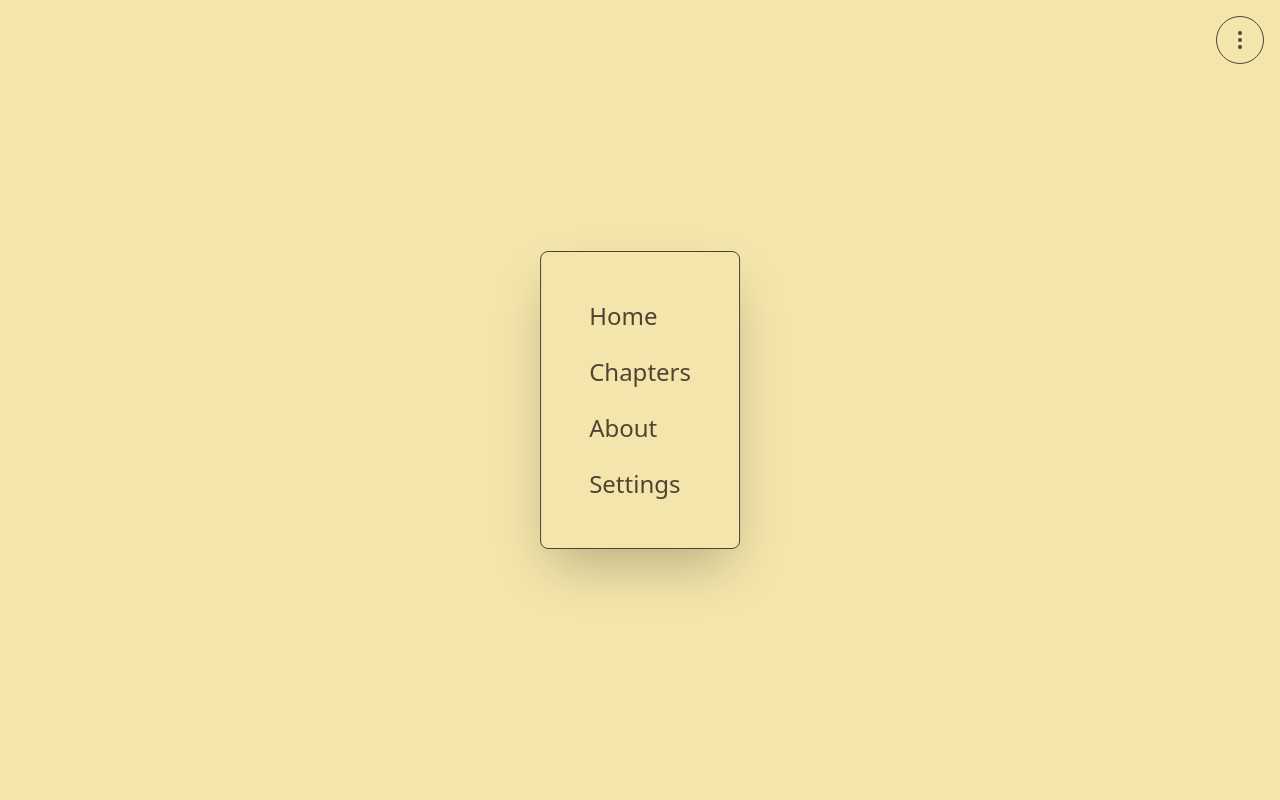
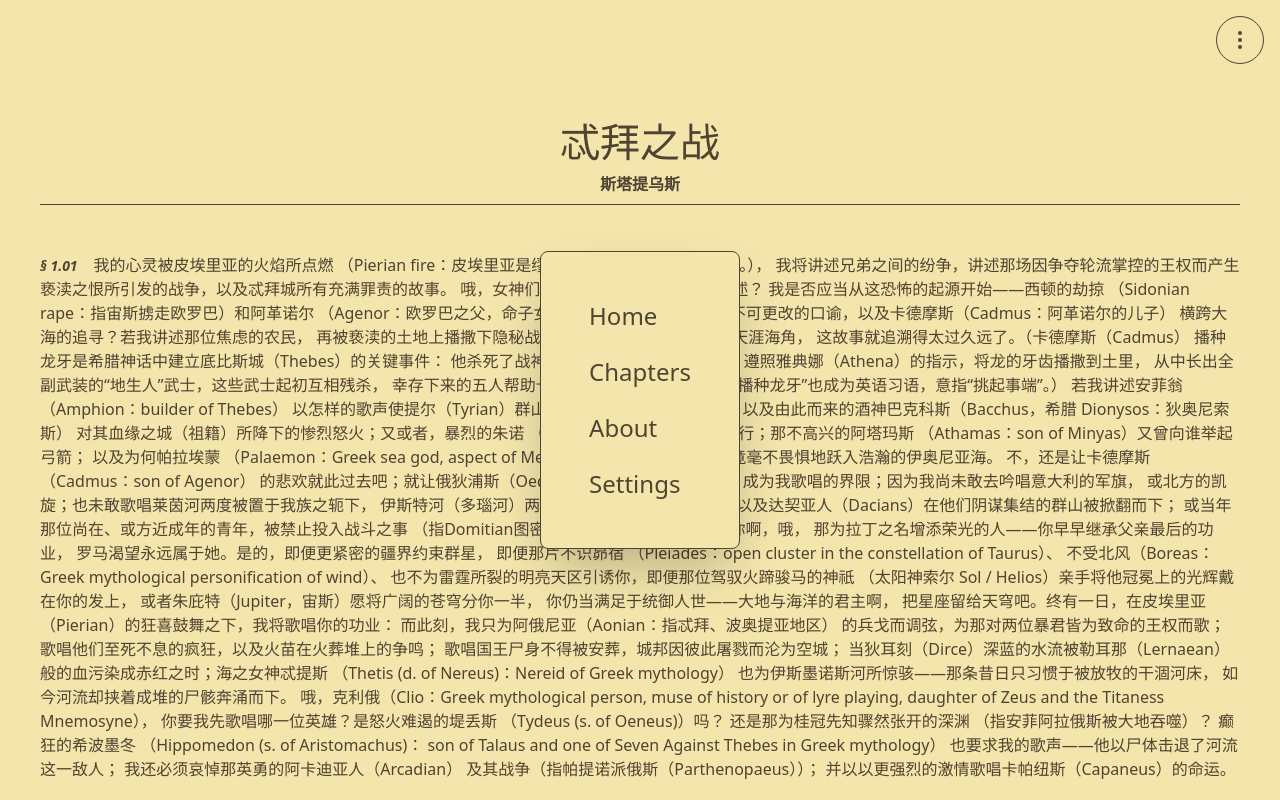
Before and after one commit to ThundeRayn/online-Reader, a React (Vite) app: page / in a window 1280 px wide. Both pictures are taken after a click on the button 1240 px from the left and 40 px from the top of the page. Shown: the top 800 px of the page. Built offline with nearby package versions, Linux system fonts and the light colour scheme.

Commit message:
menu overlay good to go

```diff
--- a/src/components/MenuOverlay.tsx
+++ b/src/components/MenuOverlay.tsx
@@ -1,4 +1,3 @@
-import { useEffect } from 'react'
 
 interface MenuOverlayProps {
   isOpen: boolean
@@ -6,23 +5,13 @@ interface MenuOverlayProps {
 }
 
 const MenuOverlay = ({ isOpen, onClose }: MenuOverlayProps) => {
-  useEffect(() => {
-    if (isOpen) {
-      document.body.style.overflow = 'hidden'
-    }
-    return () => {
-      document.body.style.overflow = 'unset'
-    }
-  }, [isOpen])
-
   if (!isOpen) return null
 
   return (
-    <>
+    <div className="fixed inset-0 pointer-events-none">
       {/* Backdrop */}
       <div
-        style={{ backgroundColor: '#F3E5AB' }}
-        className="absolute inset-0 z-[9998] overflow-hidden min-h-screen"
+        className="absolute inset-0 z-[9998] min-h-screen pointer-events-auto"
         onClick={onClose}
       />
 
@@ -31,7 +20,7 @@ const MenuOverlay = ({ isOpen, onClose }: MenuOverlayProps) => {
         style={{
           backgroundColor: '#F3E5AB'
         }}
-        className="sticky top-1/2 left-1/2 -translate-x-1/2 -translate-y-1/2 z-[9999] rounded-lg shadow-2xl p-12 border border-default-text mx-auto w-fit"
+        className="sticky top-1/2 left-1/2 -translate-x-1/2 -translate-y-1/2 z-[9999] rounded-lg shadow-2xl p-12 border border-default-text mx-auto w-fit pointer-events-auto"
         onClick={(e) => e.stopPropagation()}
       >
         <nav className="flex flex-col gap-6 text-2xl text-default-text">
@@ -41,7 +30,7 @@ const MenuOverlay = ({ isOpen, onClose }: MenuOverlayProps) => {
           <a href="#" className="hover:opacity-70 transition-opacity">Settings</a>
         </nav>
       </div>
-    </>
+    </div>
   )
 }
 
```
